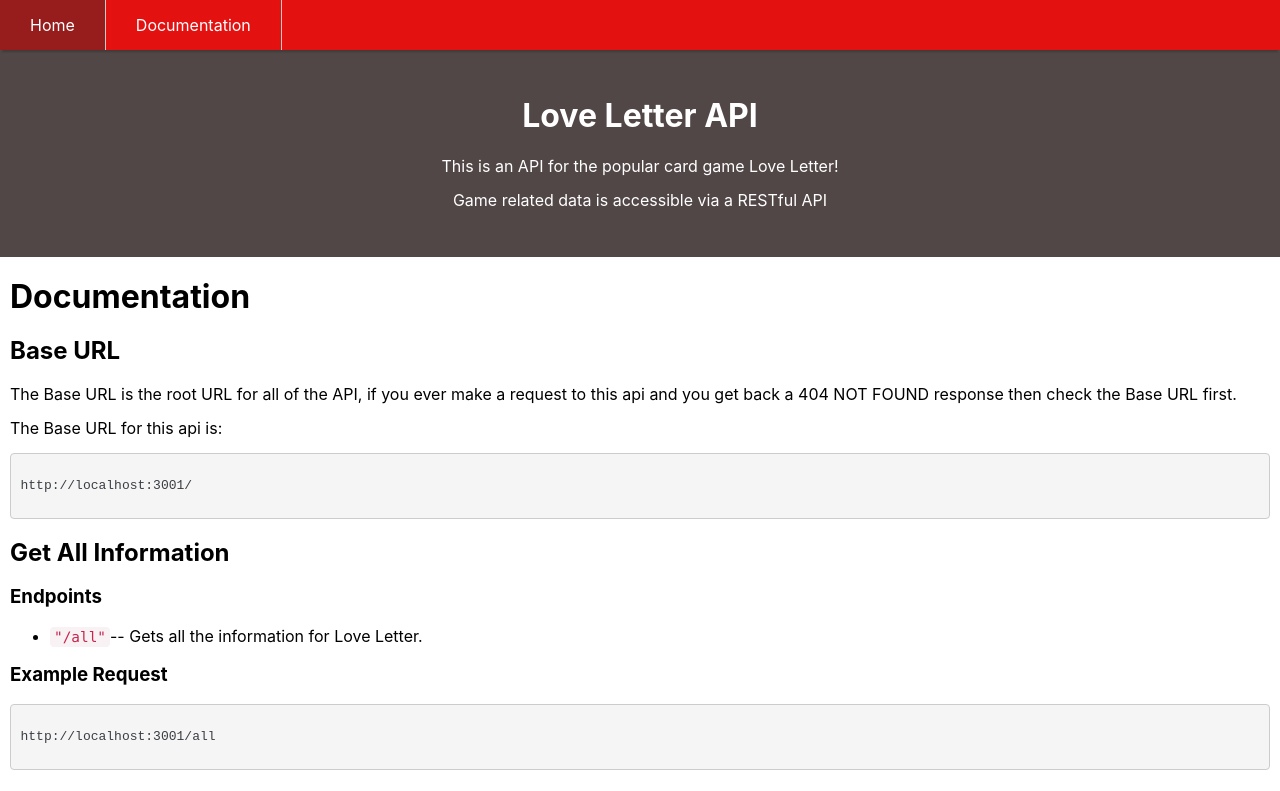
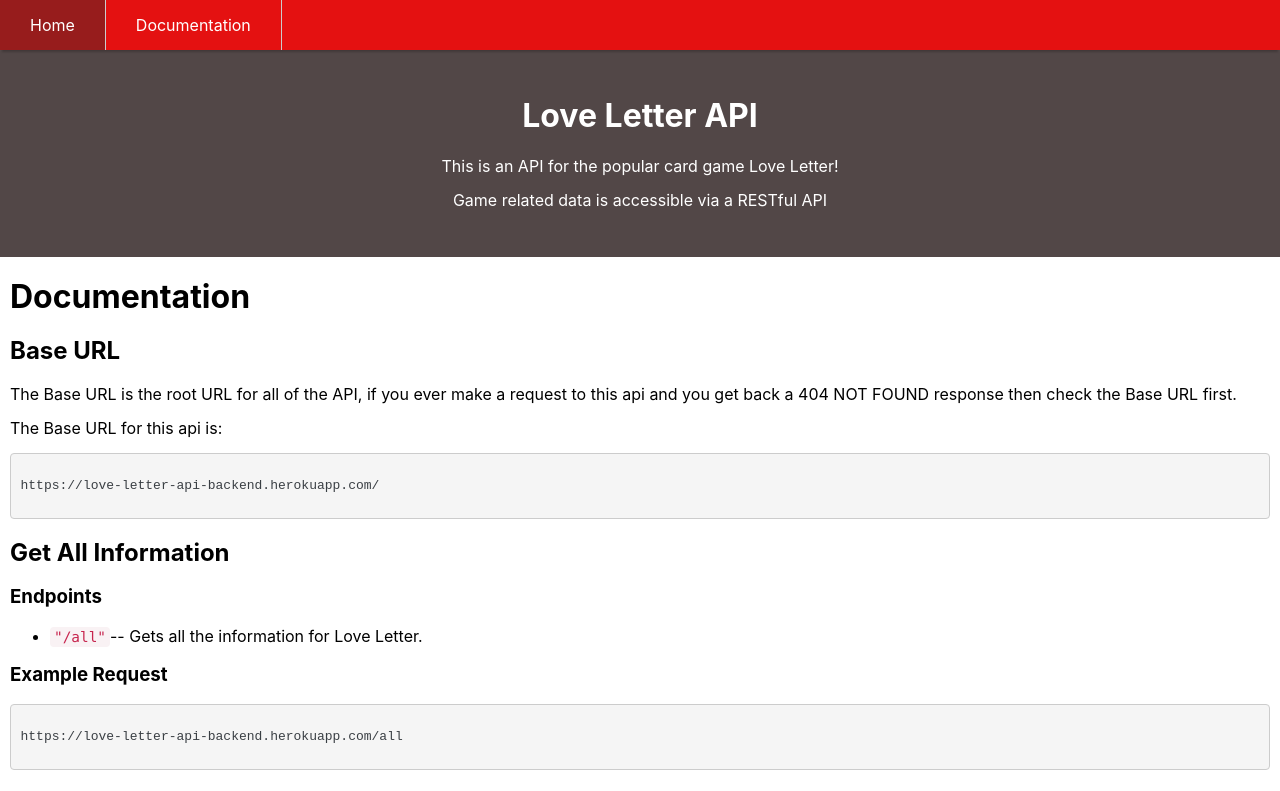
Before and after one commit to bdang160/love-letter-api, a React (Create React App) app: page /documentation in a window 1280 px wide. Shown: the top 791 px of the page. Built offline with nearby package versions, Linux system fonts and the light colour scheme.

Commit message:
Changed url

```diff
--- a/src/components/DocumentationBody/DocumentationBody.js
+++ b/src/components/DocumentationBody/DocumentationBody.js
@@ -4,7 +4,7 @@
 const DocumentationBody = () => {
 
     // TODO (bdang) Change the base url here
-    const baseUrl = 'http://localhost:3001/';
+    const baseUrl = 'https://love-letter-api-backend.herokuapp.com/';
 
     return (<div className="documentationBody">
         <h1>Documentation</h1>
--- a/src/components/TryItOut/TryItOut.js
+++ b/src/components/TryItOut/TryItOut.js
@@ -4,7 +4,7 @@
 
 const TryItOut = ({ onInputChange, onButtonSubmit }) => {
 
-  const prependLink = 'http://localhost:3001/'
+  const prependLink = 'https://love-letter-api-backend.herokuapp.com/'
 
   const [apiInput, setApiInput] = useState("all");
   const [apiResponse, setApiResponse] = useState({});
@@ -54,7 +54,7 @@
       <div className='center'>
         <div className='form center pa4 br3 shadow-5'>
           {/* TODO (bdang) Change this localhost */}
-          <span className="input-group-addon">http://localhost:3001/</span>
+          <span className="input-group-addon">{prependLink}</span>
           <input className='f4 pa2 w-70 center' type='tex' value={apiInput} onChange={onInputChange}/>
           <button
             className='w-30 grow f4 link ph3 pv2 dib white bg-light-purple'
```
